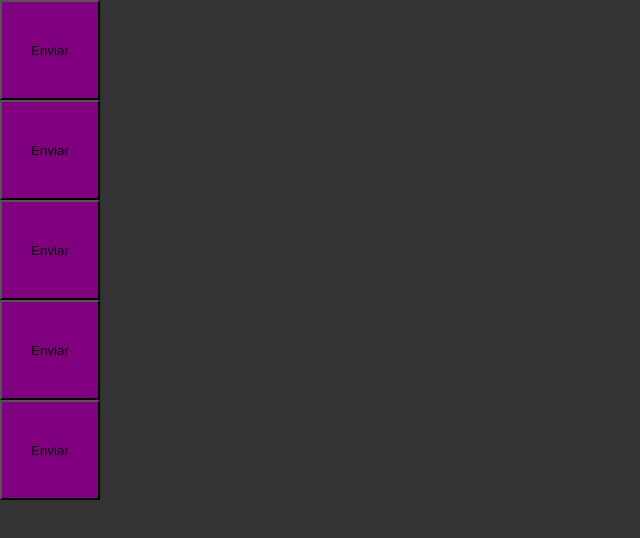
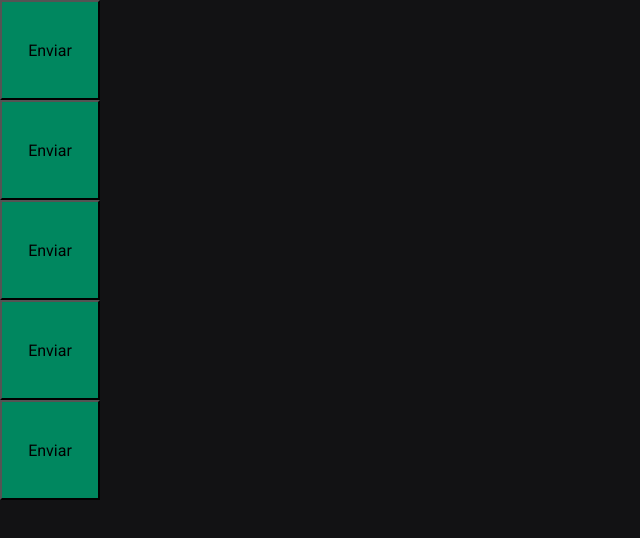
Before and after one commit to ViniOliver01/Pomodoro, a React (Vite) app: page / in a window 1280 px wide. Shown: the top 538 px of the page, without its empty margins (0-640 px from the left). Built offline with nearby package versions, Linux system fonts and the light colour scheme.

Commit message:
Upgrade global and default styles

```diff
--- a/index.html
+++ b/index.html
@@ -2,6 +2,11 @@
 <html lang="en">
   <head>
     <meta charset="UTF-8" />
+
+    <link rel="preconnect" href="https://fonts.googleapis.com">
+    <link rel="preconnect" href="https://fonts.gstatic.com" crossorigin>
+    <link href="https://fonts.googleapis.com/css2?family=Roboto+Mono:wght@700&family=Roboto:wght@400;700&display=swap" rel="stylesheet">
+
     <meta name="viewport" content="width=device-width, initial-scale=1.0" />
     <title>Ignite Timer</title>
   </head>
--- a/src/Components/Button/Button.styles.ts
+++ b/src/Components/Button/Button.styles.ts
@@ -17,7 +17,7 @@
     width: 100px;
     height: 100px;
 
-    background-color: ${props => props.theme.primary}
+    background-color: ${props => props.theme["green-500"]}
 
     /* ${props => {
         return css`background-color: ${buttonVariants[props.variant]}`
--- a/src/Styles/Themes/Default.ts
+++ b/src/Styles/Themes/Default.ts
@@ -1,5 +1,21 @@
 export const defaultTheme = {
-    white: 'white',
-    primary: 'purple',
-    secondary: 'orange'
-}
+    white: '#FFF',
+
+    'gray-100': '#E1E1E6',
+    'gray-300': '#C4C4CC',
+    'gray-400': '#8D8D99',
+    'gray-500': '#7C7C8A',
+    'gray-600': '#323238',
+    'gray-700': '#29292E',
+    'gray-800': '#202024',
+    'gray-900': '#121214',
+
+    'green-300': '#00B37E',
+    'green-500': '#00875F',
+    'green-700': '#015F43',
+
+    'red-500': '#AB222E',
+    'red-700': '#7A1921',
+
+    'yellow-500': '#FBA94C',
+  }
--- a/src/Styles/Themes/Global.ts
+++ b/src/Styles/Themes/Global.ts
@@ -6,8 +6,17 @@
         padding: 0;
         box-sizing: border-box;
     }
+    :focus{
+        outline: 0;
+        box-shadow: 0 0 0 2px ${props => props.theme["green-500"]}
+    }
     body{
-        background-color: #333;
-        color: #fff;
+        background-color: ${props => props.theme["gray-900"]};
+        color: ${props => props.theme["gray-300"]};
+    }
+    body, input, textarea, button{
+        font-family: 'Roboto', sans-serif;
+        font-weight: 400;
+        font-size: 1rem;
     }
 `
```
